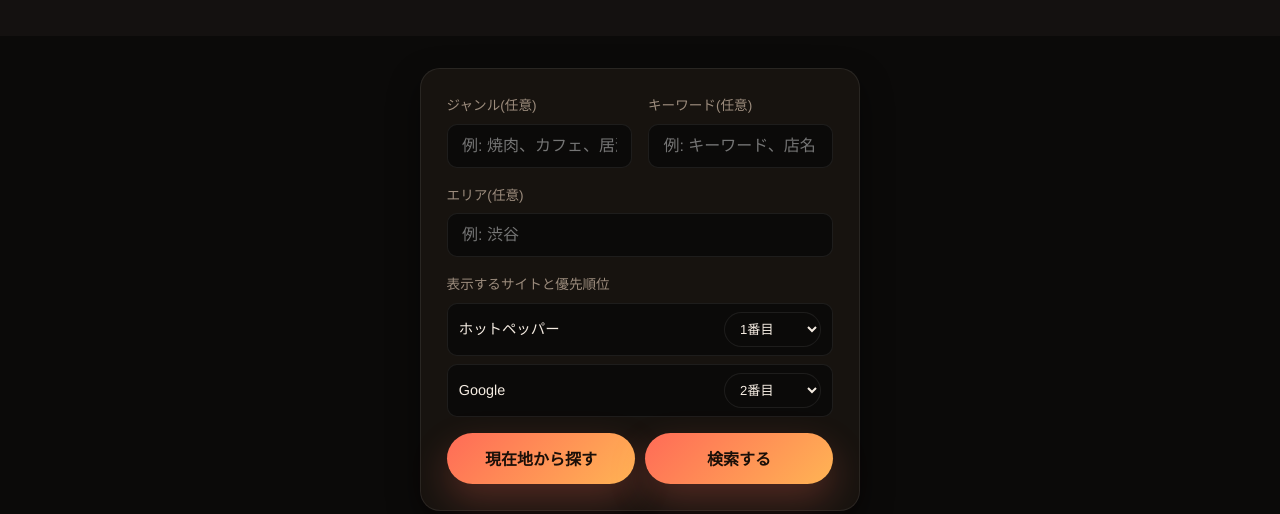
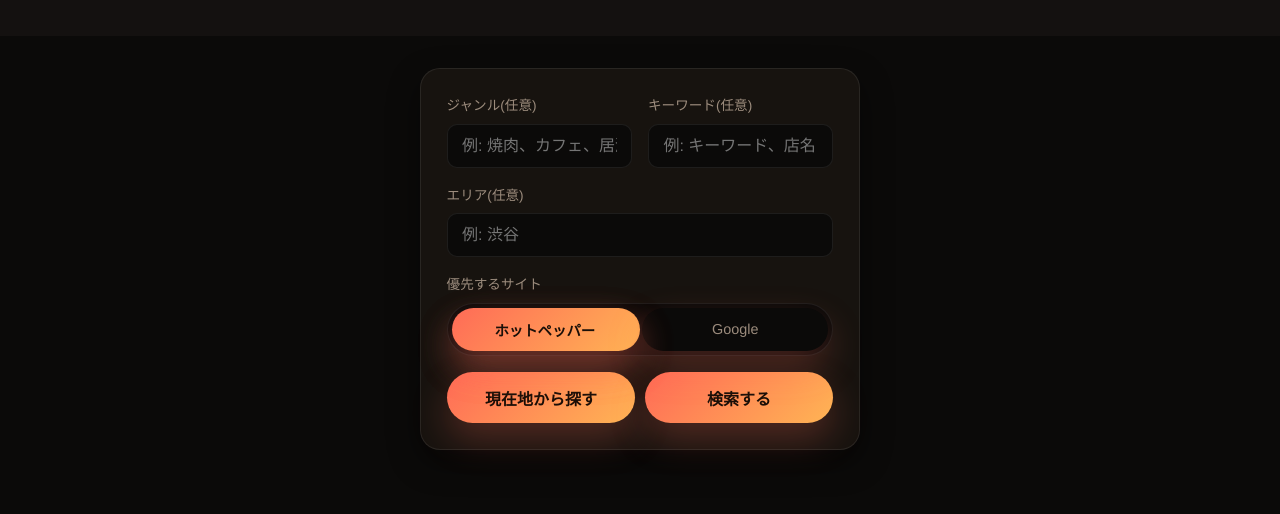
Before and after one commit to ryo-shinohara1127/restaurant, a website: page public/index.html in a window 1280 px wide. Shown: the part 230-744 px from the top of the page. Drawn offline with Linux system fonts and the light colour scheme; a web font is replaced by a local one.

Commit message:
Replace priority selects with a single stylish toggle
Now that there are only two sources (HotPepper, Google), the
"disable/1st/2nd" dropdowns per source were more control than needed.
Swap them for a single pill-style toggle that just picks which one
goes first, with a sliding gradient thumb matching the rest of the UI.

Co-Authored-By: Claude Sonnet 5 <noreply@anthropic.com>

```diff
--- a/public/app.js
+++ b/public/app.js
@@ -2,38 +2,20 @@ const form = document.getElementById("search-form");
 const genreInput = document.getElementById("genre");
 const keywordInput = document.getElementById("keyword");
 const areaInput = document.getElementById("area");
-const priorityRowsEl = document.getElementById("priority-rows");
+const priorityToggleEl = document.getElementById("priority-toggle");
+const priorityToggleButtons = [...priorityToggleEl.querySelectorAll(".priority-toggle-btn")];
 
 function getPriorityParam() {
-  const selects = [...priorityRowsEl.querySelectorAll("select[data-source]")];
-  const ranked = selects
-    .map((sel) => ({ source: sel.dataset.source, rank: parseInt(sel.value, 10) }))
-    .filter((s) => s.rank > 0)
-    .sort((a, b) => a.rank - b.rank);
-  return ranked.map((s) => s.source).join(",");
+  const active = priorityToggleEl.querySelector(".priority-toggle-btn.is-active");
+  const first = active?.dataset.priority || "hotpepper";
+  const second = first === "hotpepper" ? "google" : "hotpepper";
+  return `${first},${second}`;
 }
 
-// 同じ順位(1〜3番目)が複数ソースに重複しないよう、選び直された順位を
-// それまで持っていた別のソースとその場で入れ替える。
-const prioritySelects = [...priorityRowsEl.querySelectorAll("select[data-source]")];
-const previousPriorityValues = new Map(prioritySelects.map((sel) => [sel, sel.value]));
-
-prioritySelects.forEach((changedSelect) => {
-  changedSelect.addEventListener("change", () => {
-    const newValue = changedSelect.value;
-    const oldValue = previousPriorityValues.get(changedSelect);
-
-    if (newValue !== "0") {
-      const conflicting = prioritySelects.find(
-        (sel) => sel !== changedSelect && sel.value === newValue
-      );
-      if (conflicting) {
-        conflicting.value = oldValue;
-        previousPriorityValues.set(conflicting, oldValue);
-      }
-    }
-
-    previousPriorityValues.set(changedSelect, newValue);
+priorityToggleButtons.forEach((btn) => {
+  btn.addEventListener("click", () => {
+    priorityToggleButtons.forEach((b) => b.classList.toggle("is-active", b === btn));
+    priorityToggleEl.classList.toggle("is-google", btn.dataset.priority === "google");
   });
 });
 const geoButton = document.getElementById("geo-button");
--- a/public/index.html
+++ b/public/index.html
@@ -40,24 +40,11 @@
       <input id="area" name="area" type="text" placeholder="例: 渋谷">
     </div>
     <div class="field field-wide">
-      <label>表示するサイトと優先順位</label>
-      <div class="priority-rows" id="priority-rows">
-        <div class="priority-row">
-          <span>ホットペッパー</span>
-          <select data-source="hotpepper">
-            <option value="0">使わない</option>
-            <option value="1" selected>1番目</option>
-            <option value="2">2番目</option>
-          </select>
-        </div>
-        <div class="priority-row">
-          <span>Google</span>
-          <select data-source="google">
-            <option value="0">使わない</option>
-            <option value="1">1番目</option>
-            <option value="2" selected>2番目</option>
-          </select>
-        </div>
+      <label>優先するサイト</label>
+      <div class="priority-toggle" id="priority-toggle">
+        <span class="priority-toggle-thumb" aria-hidden="true"></span>
+        <button type="button" class="priority-toggle-btn is-active" data-priority="hotpepper">ホットペッパー</button>
+        <button type="button" class="priority-toggle-btn" data-priority="google">Google</button>
       </div>
     </div>
     <div class="form-actions">
--- a/public/style.css
+++ b/public/style.css
@@ -126,29 +126,51 @@ main {
   flex-basis: 100%;
 }
 
-.priority-rows {
+.priority-toggle {
+  position: relative;
   display: flex;
-  flex-direction: column;
-  gap: 0.5rem;
+  gap: 4px;
+  background: var(--bg);
+  border: 1.5px solid var(--border);
+  border-radius: 999px;
+  padding: 4px;
 }
 
-.priority-row {
-  display: flex;
-  align-items: center;
-  justify-content: space-between;
-  gap: 0.6rem;
-  background: var(--bg);
-  border: 1.5px solid var(--border);
-  border-radius: var(--radius-sm);
-  padding: 0.5rem 0.7rem;
+.priority-toggle-thumb {
+  position: absolute;
+  top: 4px;
+  left: 4px;
+  width: calc(50% - 4px);
+  height: calc(100% - 8px);
+  border-radius: 999px;
+  background: linear-gradient(135deg, var(--accent), var(--accent-2));
+  box-shadow: var(--shadow-lift);
+  transition: transform 0.25s cubic-bezier(0.4, 0, 0.2, 1);
 }
 
-.priority-row span {
-  font-size: 0.9rem;
+.priority-toggle.is-google .priority-toggle-thumb {
+  transform: translateX(100%);
 }
 
-.priority-row select {
+.priority-toggle-btn {
+  position: relative;
+  z-index: 1;
+  flex: 1;
+  border: none;
+  background: transparent;
   border-radius: 999px;
+  padding: 0.7rem 1rem;
+  font-family: inherit;
+  font-size: 0.9rem;
+  font-weight: 500;
+  color: var(--muted);
+  cursor: pointer;
+  transition: color 0.2s ease;
+}
+
+.priority-toggle-btn.is-active {
+  color: var(--accent-fg);
+  font-weight: 700;
 }
 
 .field label {
```
